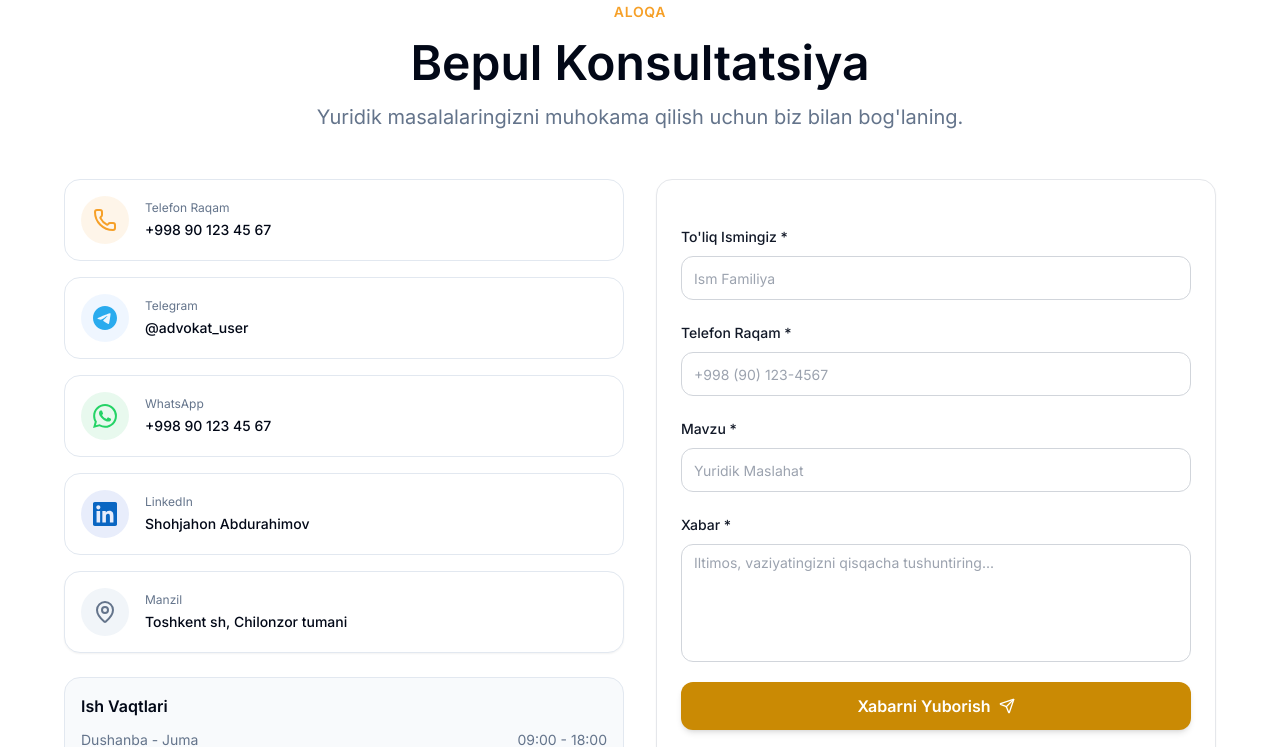
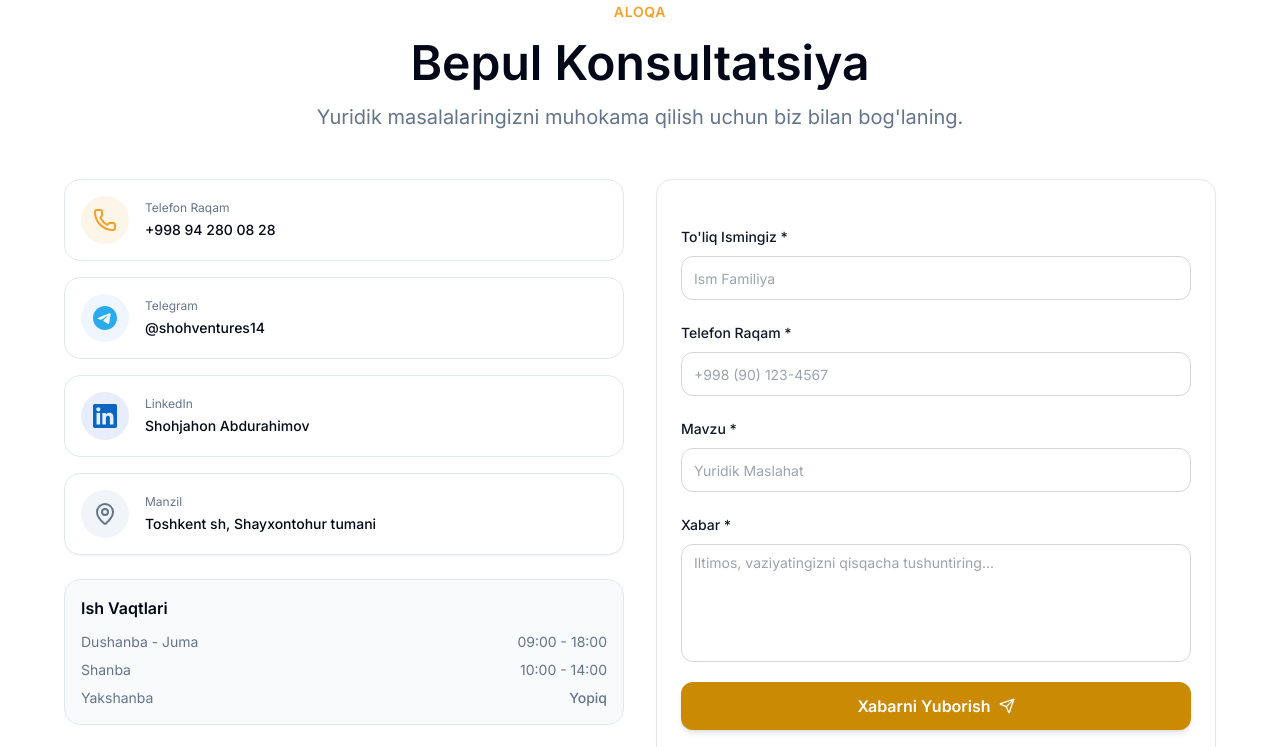
Before and after one commit to Shamshod-Xatamov/Yurist, a Django app: page / in a window 1280 px wide. Shown: the part 3107-3854 px from the top of the page. Run offline with Django 5.2, Linux system fonts and the light colour scheme; data that the repository does not hold is empty; some libraries are stand-ins or nearby versions.

Commit message:
Final Version0

```diff
--- a/home/templates/home/index.html
+++ b/home/templates/home/index.html
@@ -392,12 +392,12 @@
                         </div>
                         <div class="flex-1 min-w-0">
                             <div class="text-xs text-muted-foreground mb-1">Telefon Raqam</div>
-                            <div class="text-sm text-foreground font-medium">+998 90 123 45 67</div>
+                            <div class="text-sm text-foreground font-medium">+998 94 280 08 28</div>
                         </div>
                     </a>
 
                     <!-- 2. TELEGRAM (Custom SVG Icon) -->
-                    <a href="https://t.me/advokat_user" target="_blank" class="flex items-center gap-4 p-4 bg-card rounded-2xl border border-border hover:border-blue-400/50 transition-all duration-300 group">
+                    <a href="https://t.me/shohventures14" target="_blank" class="flex items-center gap-4 p-4 bg-card rounded-2xl border border-border hover:border-blue-400/50 transition-all duration-300 group">
                         <div class="w-12 h-12 bg-blue-400/10 rounded-full flex items-center justify-center flex-shrink-0 group-hover:bg-blue-400/20 transition-colors">
                             <!-- Telegram Original Icon SVG -->
                             <svg class="w-6 h-6 text-[#2AABEE]" viewBox="0 0 24 24" fill="currentColor">
@@ -406,26 +406,14 @@
                         </div>
                         <div class="flex-1 min-w-0">
                             <div class="text-xs text-muted-foreground mb-1">Telegram</div>
-                            <div class="text-sm text-foreground font-medium">@advokat_user</div>
+                            <div class="text-sm text-foreground font-medium">@shohventures14</div>
                         </div>
                     </a>
 
-                    <!-- 3. WHATSAPP (Custom SVG Icon) -->
-                    <a href="#" class="flex items-center gap-4 p-4 bg-card rounded-2xl border border-border hover:border-green-500/50 transition-all duration-300 group">
-                        <div class="w-12 h-12 bg-green-500/10 rounded-full flex items-center justify-center flex-shrink-0 group-hover:bg-green-500/20 transition-colors">
-                            <!-- WhatsApp Original Icon SVG -->
-                            <svg class="w-6 h-6 text-[#25D366]" viewBox="0 0 24 24" fill="currentColor">
-                                <path d="M17.472 14.382c-.297-.149-1.758-.867-2.03-.967-.273-.099-.471-.148-.67.15-.197.297-.767.966-.94 1.164-.173.199-.347.223-.644.075-.297-.15-1.255-.463-2.39-1.475-.883-.788-1.48-1.761-1.653-2.059-.173-.297-.018-.458.13-.606.134-.133.298-.347.446-.52.149-.174.198-.298.298-.497.099-.198.05-.371-.025-.52-.075-.149-.669-1.612-.916-2.207-.242-.579-.487-.5-.669-.51-.173-.008-.371-.01-.57-.01-.198 0-.52.074-.792.372-.272.297-1.04 1.016-1.04 2.479 0 1.462 1.065 2.875 1.213 3.074.149.198 2.096 3.2 5.077 4.487.709.306 1.262.489 1.694.625.712.227 1.36.195 1.871.118.571-.085 1.758-.719 2.006-1.413.248-.694.248-1.289.173-1.413-.074-.124-.272-.198-.57-.347m-5.421 7.403h-.004a9.87 9.87 0 01-5.031-1.378l-.361-.214-3.741.982.998-3.648-.235-.374a9.86 9.86 0 01-1.51-5.26c.001-5.45 4.436-9.884 9.888-9.884 2.64 0 5.122 1.03 6.988 2.898a9.825 9.825 0 012.893 6.994c-.003 5.45-4.437 9.884-9.885 9.884m8.413-18.297A11.815 11.815 0 0012.05 0C5.495 0 .16 5.335.157 11.892c0 2.096.547 4.142 1.588 5.945L.057 24l6.305-1.654a11.882 11.882 0 005.683 1.448h.005c6.554 0 11.89-5.335 11.893-11.893a11.821 11.821 0 00-3.48-8.413z"/>
-                            </svg>
-                        </div>
-                        <div class="flex-1 min-w-0">
-                            <div class="text-xs text-muted-foreground mb-1">WhatsApp</div>
-                            <div class="text-sm text-foreground font-medium">+998 90 123 45 67</div>
-                        </div>
-                    </a>
+
 
                     <!-- 4. LINKEDIN (Custom SVG Icon) -->
-                    <a href="#" class="flex items-center gap-4 p-4 bg-card rounded-2xl border border-border hover:border-blue-700/50 transition-all duration-300 group">
+                    <a href="https://www.linkedin.com/in/shohjahon-abdurahimov?lipi=urn%3Ali%3Apage%3Ad_flagship3_profile_view_base_contact_details%3BbRtkqqgSQpa9EPX3dwECQQ%3D%3D" class="flex items-center gap-4 p-4 bg-card rounded-2xl border border-border hover:border-blue-700/50 transition-all duration-300 group">
                         <div class="w-12 h-12 bg-blue-700/10 rounded-full flex items-center justify-center flex-shrink-0 group-hover:bg-blue-700/20 transition-colors">
                             <!-- LinkedIn Original Icon SVG -->
                             <svg class="w-6 h-6 text-[#0A66C2]" viewBox="0 0 24 24" fill="currentColor">
@@ -445,7 +433,7 @@
                         </div>
                         <div class="flex-1 min-w-0">
                             <div class="text-xs text-muted-foreground mb-1">Manzil</div>
-                            <div class="text-sm text-foreground font-medium break-words">Toshkent sh, Chilonzor tumani</div>
+                            <div class="text-sm text-foreground font-medium break-words">Toshkent sh, Shayxontohur tumani</div>
                         </div>
                     </div>
                 </div>
```
